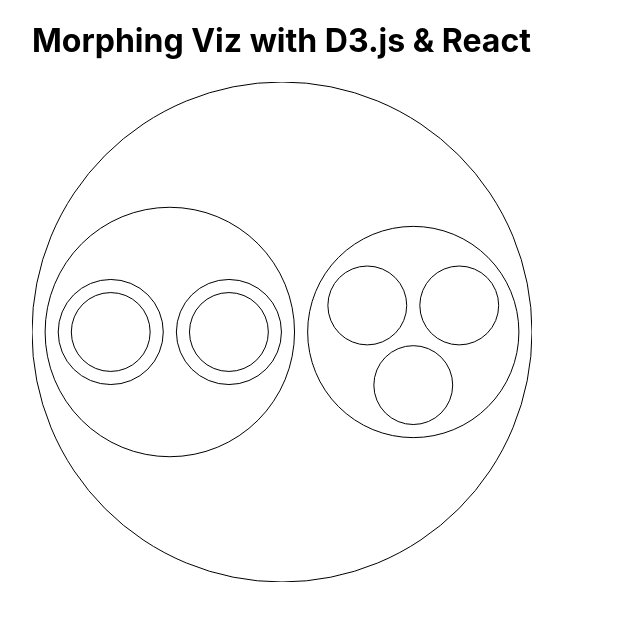
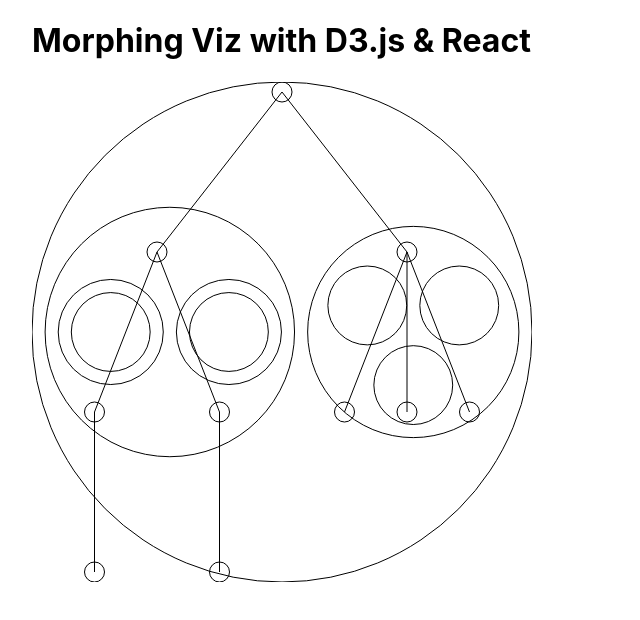
Before and after one commit to rollacaster/Morphing-Visualizations-in-React-D3.js, a React (Create React App) app: page / in a window 1280 px wide. Shown: the top 620 px of the page, without its empty margins (0-640 px from the left). Built offline with nearby package versions, Linux system fonts and the light colour scheme.

Commit message:
Create a Tree Visualization
Learn about the tree visualization API and display it together with your pack
viz visualization.

🎥 Next video: https://youtu.be/PBI21tw9NpM

```diff
--- a/src/App.js
+++ b/src/App.js
@@ -1,6 +1,6 @@
 import React from 'react'
 import './App.css'
-import { pack, hierarchy } from 'd3-hierarchy'
+import { pack, hierarchy, tree } from 'd3-hierarchy'
 
 const data = {
   name: 'Animals',
@@ -25,6 +25,9 @@ const createPack = pack()
   .padding(20)
 const animalsPack = createPack(animalsHierarchy()).descendants()
 
+const createTree = tree().size([500, 480])
+const animalsTree = createTree(animalsHierarchy())
+
 function App() {
   return (
     <div style={{ paddingLeft: '2rem' }}>
@@ -40,6 +43,25 @@ function App() {
             stroke="black"
           />
         ))}
+        <g transform="translate(0, 10 )">
+          {animalsTree
+            .links()
+            .map(
+              ({ source: { x: x1, y: y1 }, target: { x: x2, y: y2 } }, i) => (
+                <line key={i} x1={x1} y1={y1} x2={x2} y2={y2} stroke="black" />
+              )
+            )}
+          {animalsTree.descendants().map(({ x, y, data: { name } }) => (
+            <circle
+              key={name}
+              cx={x}
+              cy={y}
+              r={10}
+              fill="transparent"
+              stroke="black"
+            />
+          ))}
+        </g>
       </svg>
     </div>
   )
```
